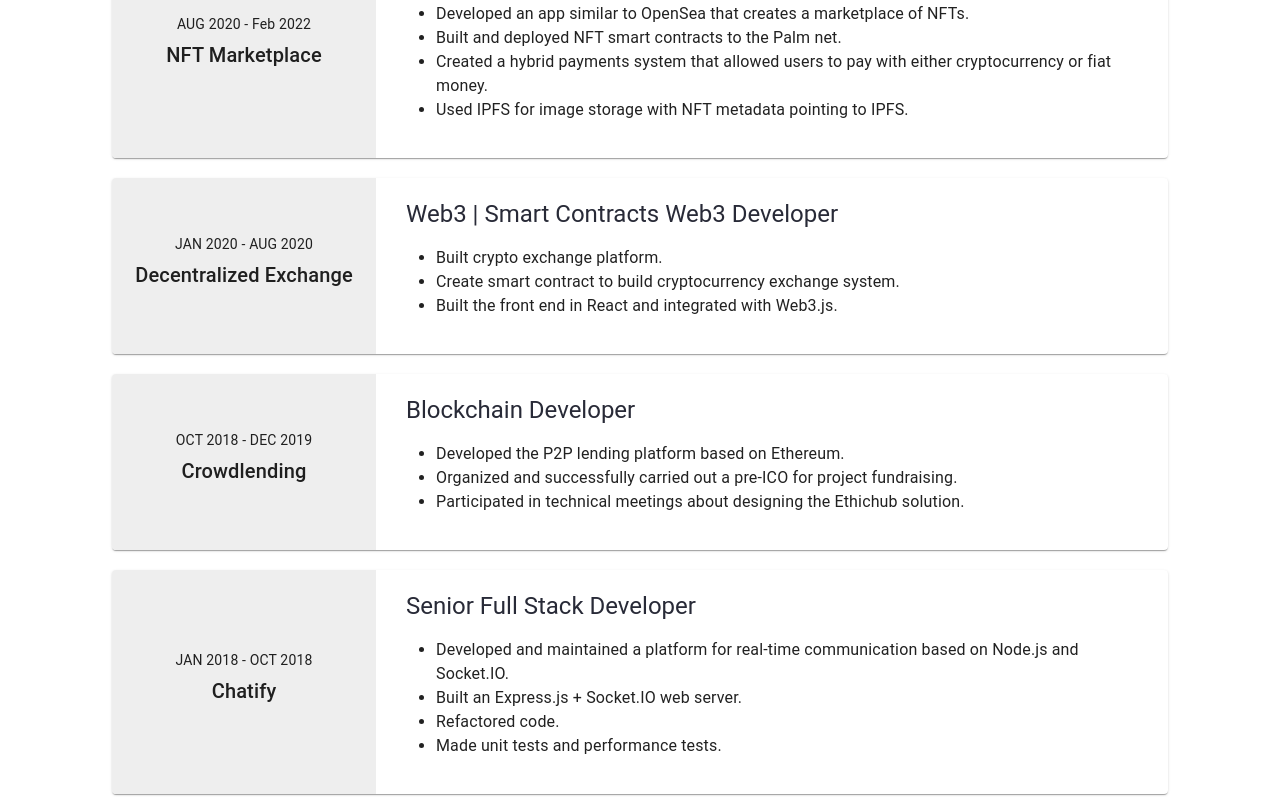
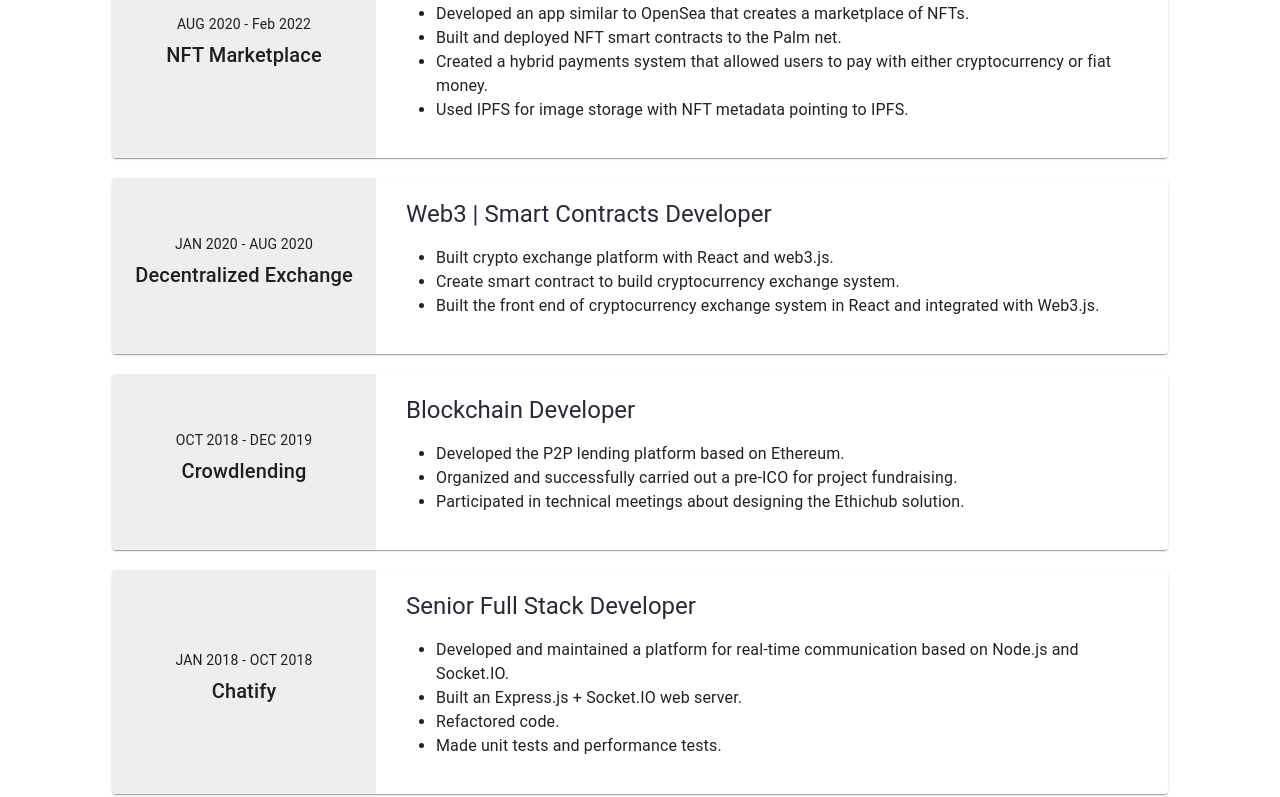
Before and after one commit to MuscleBunny/musclebunny.github.io, a React (Create React App) app: page / in a window 1280 px wide. Shown: the part 2653-3450 px from the top of the page. Built offline with nearby package versions, Linux system fonts and the light colour scheme.

Commit message:
update portfolio

```diff
--- a/src/pages/About.js
+++ b/src/pages/About.js
@@ -19,7 +19,7 @@
         </TypographyCaption>
         <Typography variant="body2" color="secondary">
         Who am I?<br/>
-        As a full-stack and blockchain developer Akira has a great breadth and depth of experience include NFT.<br/>
+        As a full-stack and blockchain developer, Akira has a great breadth and depth of experience include NFT.<br/>
         He is experienced with many DApps and Smart Contracts.<br/>
         He has worked on a variety of projects at companies of all sizes. He has been an important problem solver in the teams and never failed to deliver quality work with his hard work and problem-solving skills.
         Akira is a great team player and takes time understanding projects and delivering in them in the best way.
--- a/src/pages/Employment.js
+++ b/src/pages/Employment.js
@@ -27,12 +27,12 @@
           </ul>
         </ColorCard>
         <ColorCard caption={"Decentralized Exchange"} period={'JAN 2020 - AUG 2020'}
-          contentCap={'Web3 | Smart Contracts Web3 Developer'}
+          contentCap={'Web3 | Smart Contracts Developer'}
           co={'Zigzag'}>
           <ul>
-            <li>Built crypto exchange platform.</li>
+            <li>Built crypto exchange platform with React and web3.js.</li>
             <li>Create smart contract to build cryptocurrency exchange system.</li>
-            <li>Built the front end in React and integrated with Web3.js.</li>
+            <li>Built the front end of cryptocurrency exchange system in React and integrated with Web3.js.</li>
           </ul>
         </ColorCard>
         <ColorCard
@@ -59,7 +59,7 @@
           </ul>
         </ColorCard>
         <ColorCard
-          caption={"Avata Engines"}
+          caption={"Avatar Engines"}
           period={'MAR 2017 - NOV 2017'}
           co={'Avatar Engines LLC'}
           contentCap={'Full Stack Developer'}>
```
